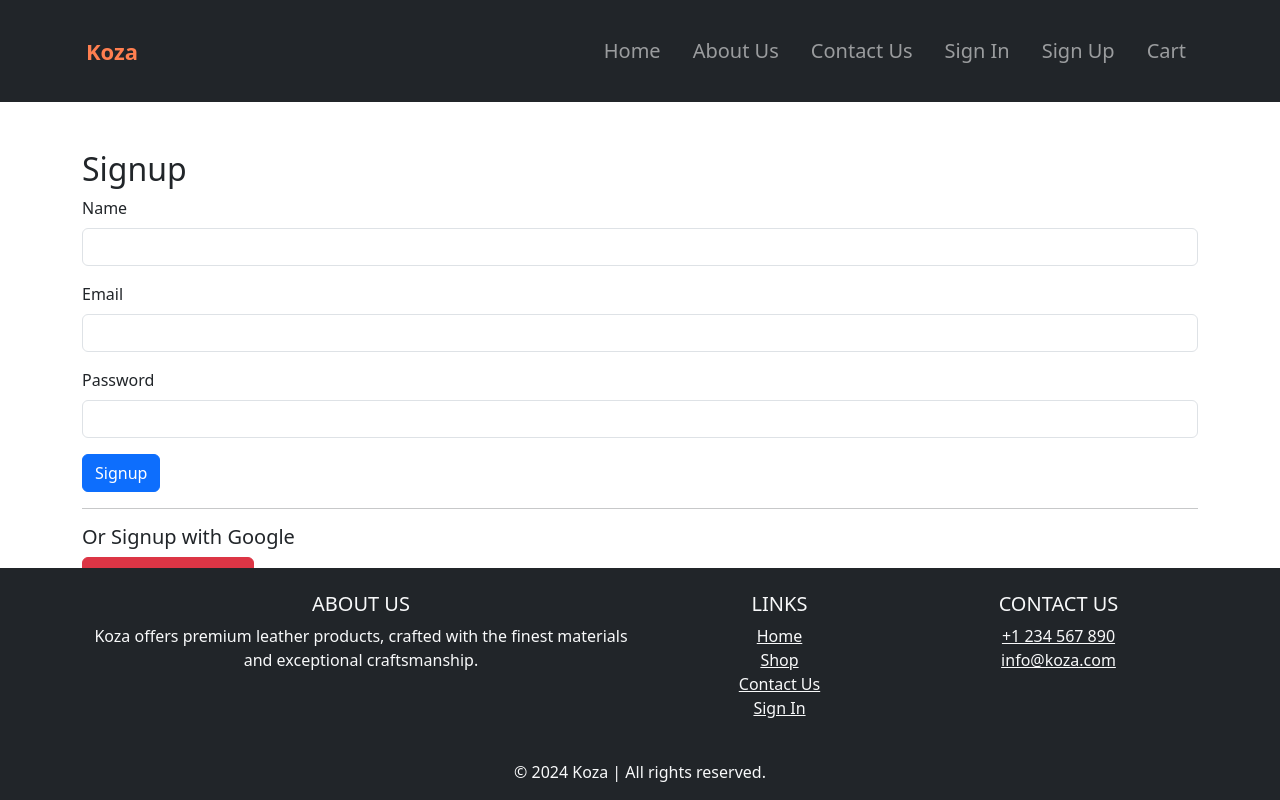
After one commit to 3Sangeetha3/E-Commerce-PHP, a PHP site: page /pages/signUp.php in a window 1280 px wide. The commit adds this page. Run offline with PHP 8.4, Linux system fonts and the light colour scheme.

```diff
--- a/assets/css/style.css
+++ b/assets/css/style.css
@@ -35,3 +35,6 @@ body {
 .nav-item .nav-link.active:hover {
     color:#f5ede1;
 }
+
+
+/* SignIn page */
--- a/components/navbar.php
+++ b/components/navbar.php
@@ -8,7 +8,7 @@
     <div class="collapse navbar-collapse" id="navbarNav">
       <ul class="navbar-nav ms-auto d-flex gap-3">
         <li class="nav-item">
-          <a class="nav-link <?php echo ($current_page == 'index.php') ? 'active' : ''; ?>" href="index.php">Home</a>
+          <a class="nav-link <?php echo ($current_page == 'index.php') ? 'active' : ''; ?>" href="/E-commerce/index.php">Home</a>
         </li>
         <li class="nav-item">
           <a class="nav-link" href="#">About Us</a>
@@ -17,10 +17,10 @@
           <a class="nav-link" href="#">Contact Us</a>
         </li>
         <li class="nav-item">
-          <a class="nav-link" href="#">Sign In</a>
+          <a class="nav-link" <?php echo ($current_page == 'signIn.php') ? 'active' : ''; ?> href="/E-commerce/pages/signIn.php">Sign In</a>
         </li>
         <li class="nav-item">
-          <a class="nav-link" href="#">Sign Up</a>
+          <a class="nav-link" <?php echo ($current_page == 'signUp.php') ? 'active' : ''; ?> href="/E-commerce/pages/signUp.php">Sign Up</a>
         </li>
         <li class="nav-item">
           <a class="nav-link" href="#">Cart</a>
--- /dev/null
+++ b/pages/signUp.php
@@ -0,0 +1,52 @@
+<!-- pages/signup.php -->
+<!DOCTYPE html>
+<html lang="en">
+<head>
+    <meta charset="UTF-8">
+    <meta name="viewport" content="width=device-width, initial-scale=1.0">
+    <title>Signup - E-commerce</title>
+    <!-- Bootstrap CSS -->
+    <link href="https://cdn.jsdelivr.net/npm/bootstrap@5.3.0-alpha1/dist/css/bootstrap.min.css" rel="stylesheet">
+    <!-- Custom CSS -->
+    <link rel="stylesheet" href="../assets/css/style.css">
+</head>
+<body class="bg-[#F5EDE1]">
+<?php
+// Include the configuration file
+require_once '../config/config.php';
+$current_page = basename($_SERVER['PHP_SELF']);
+?>
+
+<!-- Navbar -->
+<?php include '../components/navbar.php'; ?>
+
+<!-- Signup Section -->
+<div class="container my-5">
+    <h2>Signup</h2>
+    <form action="../backend/process_signup.php" method="POST"> <!-- Adjust path -->
+        <div class="mb-3">
+            <label for="name" class="form-label">Name</label>
+            <input type="text" class="form-control" id="name" name="name" required>
+        </div>
+        <div class="mb-3">
+            <label for="email" class="form-label">Email</label>
+            <input type="email" class="form-control" id="email" name="email" required>
+        </div>
+        <div class="mb-3">
+            <label for="password" class="form-label">Password</label>
+            <input type="password" class="form-control" id="password" name="password" required>
+        </div>
+        <button type="submit" class="btn btn-primary">Signup</button>
+    </form>
+    <hr>
+    <h5>Or Signup with Google</h5>
+    <a href="login_with_google.php" class="btn btn-danger">Sign in with Google</a>
+</div>
+
+<!-- Footer -->
+<?php include '../components/footer.php'; ?>
+
+<!-- Bootstrap JS and dependencies -->
+<script src="https://cdn.jsdelivr.net/npm/bootstrap@5.3.0-alpha1/dist/js/bootstrap.bundle.min.js"></script>
+</body>
+</html>
```
Also changed, not shown: backend/process_signin.php (added, +56 -0 lines), backend/process_signup.php (added, +28 -0 lines), pages/signIn.php (added, +55 -0 lines), assets/images/signIn.svg (added).
